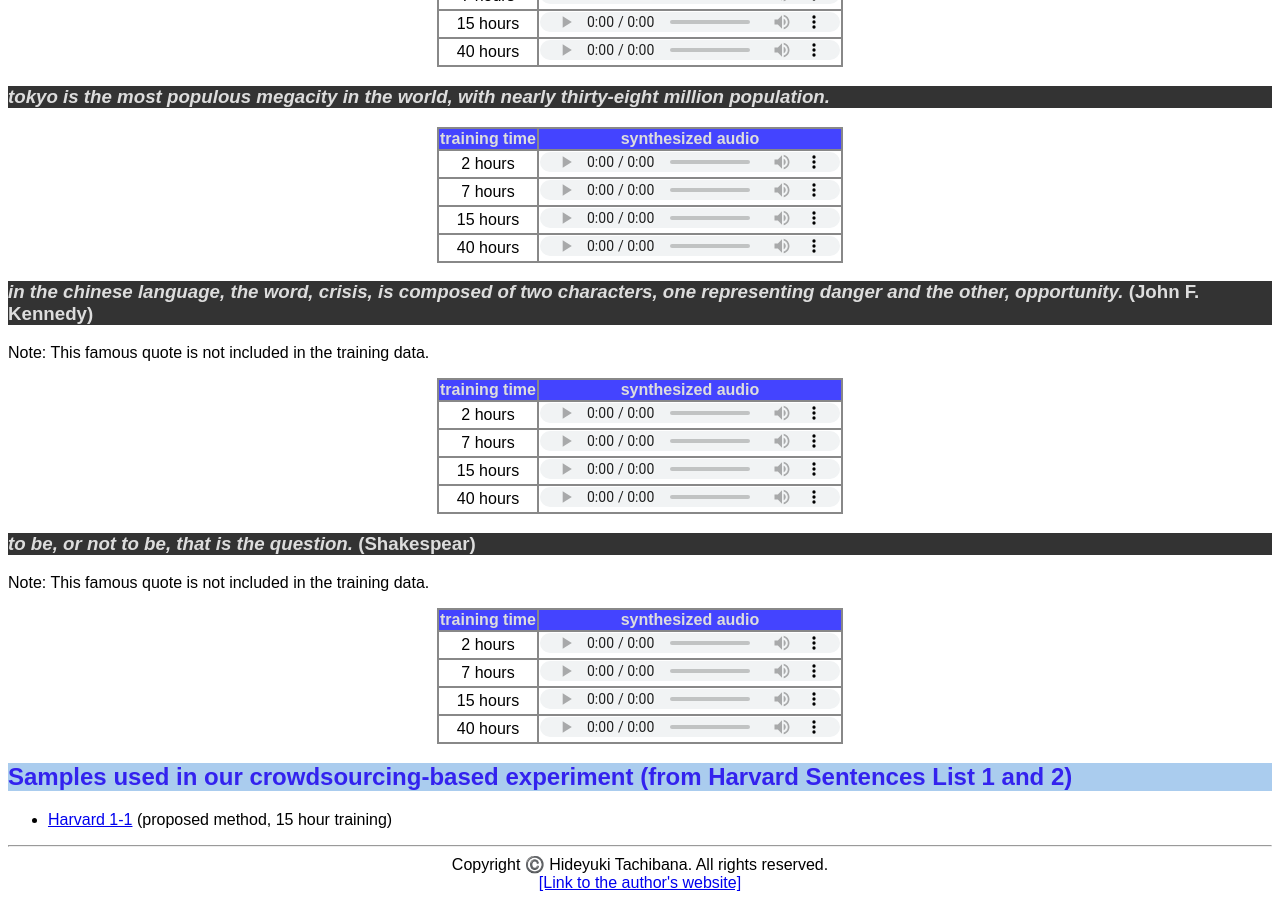
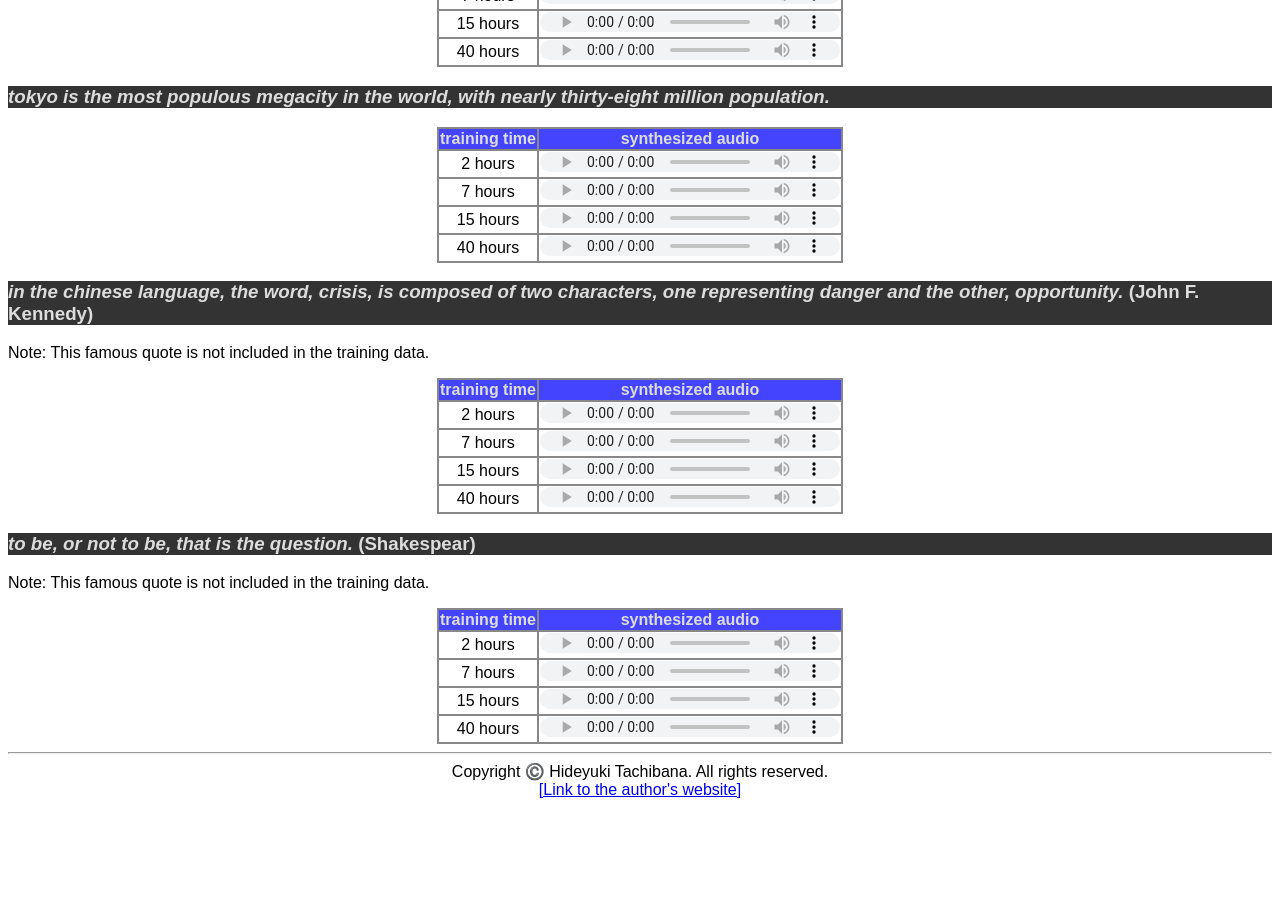
Before and after one commit to tachi-hi/tts_samples, a Jekyll site: the page built from docs/index.md, in a window 1280 px wide and 900 px high, scrolled down 2673 px. Built offline with Jekyll 4.4.1, drawn with Linux system fonts in a browser that asks for light colours; after the commit the page ends 3480 px from its top, so only the background shows below that.

Commit message:
remove expired link

```diff
--- a/docs/index.md
+++ b/docs/index.md
@@ -164,8 +164,3 @@ Note: This famous quote is not included in the training data.
 | 7 hours  | <audio src="audio/7h/synth_shakespear_7h.wav" controls></audio> |
 | 15 hours | <audio src="audio/15h/synth_shakespear_15h.wav" controls></audio> |
 | 40 hours | <audio src="audio/40h/synth_shakespear_40h.wav" controls></audio> |
-
-
-## Samples used in our crowdsourcing-based experiment (from Harvard Sentences List 1 and 2)
-
-- [Harvard 1-1](https://s3-ap-northeast-1.amazonaws.com/crowdsrc-exp-data-a/experiment2017oct/data/104.wav) (proposed method, 15 hour training)
```
